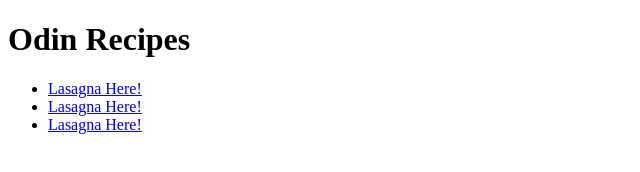
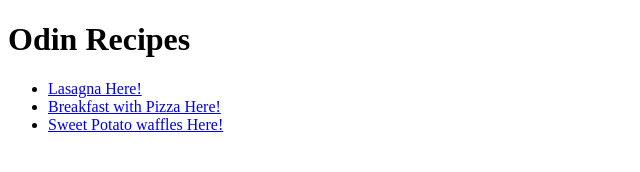
Before and after one commit to williamfugio/odin-recipes, a plain HTML site: page index.html in a window 1280 px wide. Shown: the whole page, without its empty margins (0-640 px from the left). Drawn offline with Linux system fonts and the light colour scheme.

Commit message:
Fix links

```diff
--- a/index.html
+++ b/index.html
@@ -11,8 +11,8 @@
     <h1>Odin Recipes</h1>
     <ul>
         <li><a href="./recipes/lasagna.html">Lasagna Here!</a></li>
-        <li><a href="./recipes/lasagna.html">Lasagna Here!</a></li>
-        <li><a href="./recipes/lasagna.html">Lasagna Here!</a></li>
+        <li><a href="./recipes/breakfast-pizza-with-cheddar-bacon-and-eggs.html">Breakfast with Pizza Here!</a></li>
+        <li><a href="./recipes/sweet-potato-waffles-with-fried-egg-bacon-and-scallions.html">Sweet Potato waffles Here!</a></li>
     </ul>
 
 </body>
```
